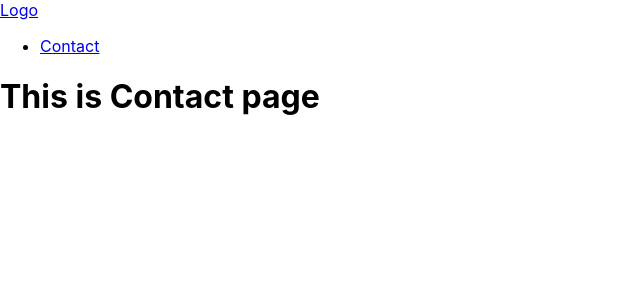
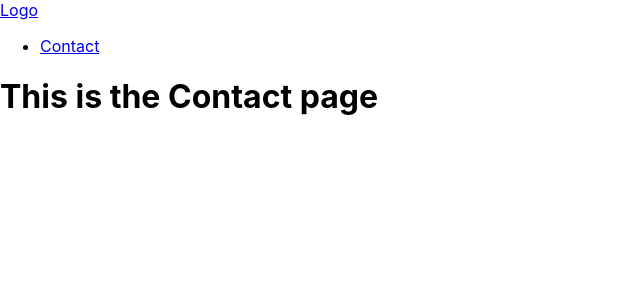
Before and after one commit to jacobmcanepa/false-negative, a React (Create React App) app in the folder client/: page /contact in a window 1280 px wide. Shown: the top 300 px of the page, without its empty margins (0-640 px from the left). Built offline with nearby package versions, Linux system fonts and the light colour scheme.

Commit message:
indent adjustments

```diff
--- a/client/src/pages/Contact.js
+++ b/client/src/pages/Contact.js
@@ -1,9 +1,9 @@
 function Contact() {
-    return (
-        <>
-        <h1>This is Contact page</h1>
-        </>
-    );
+  return (
+    <>
+    <h1>This is the Contact page</h1>
+    </>
+  );
 };
 
 export default Contact;
```
Also changed, not shown: client/src/pages/Home.js (+5 -5 lines).
